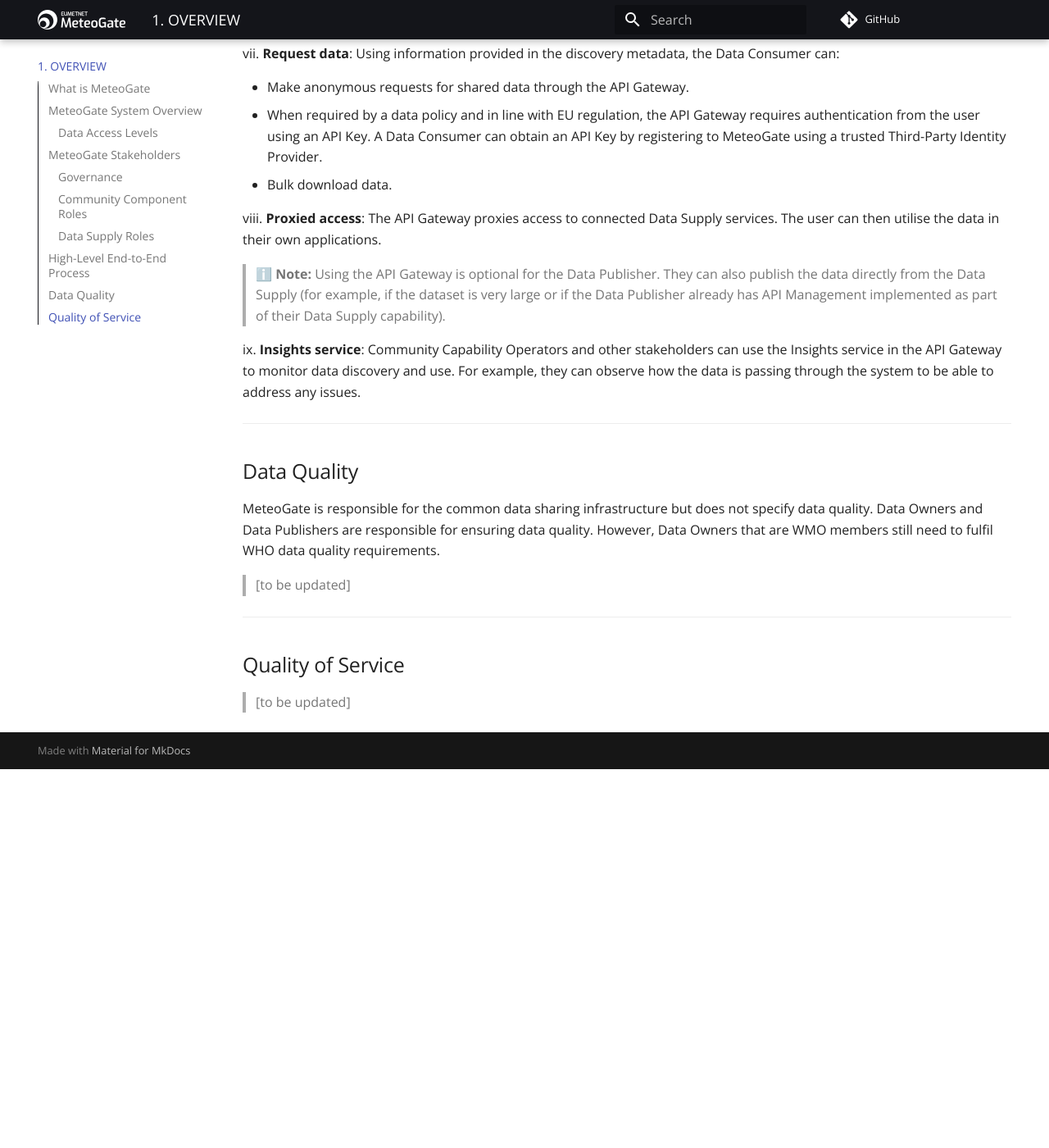
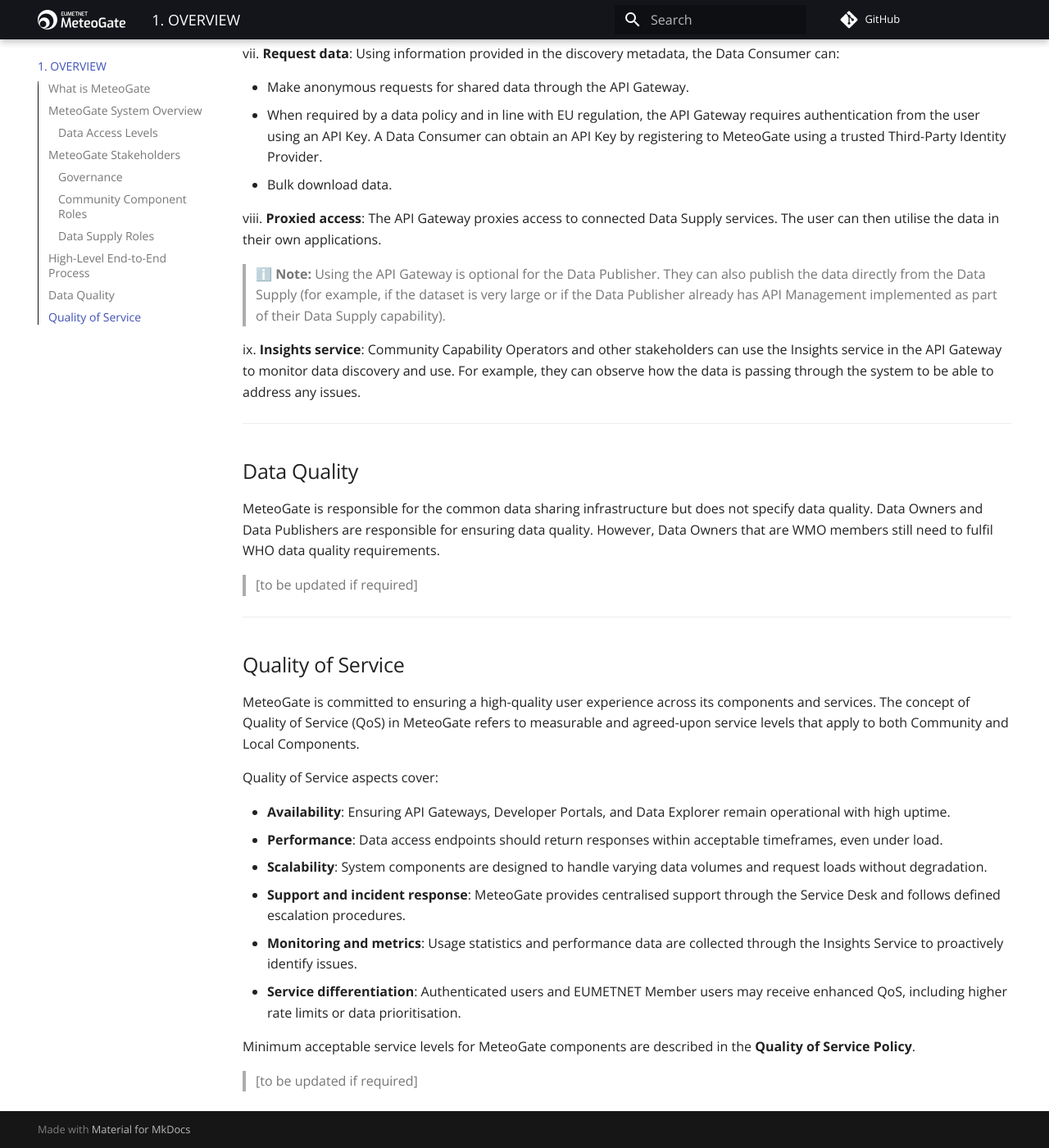
Before and after one commit to EUMETNET/meteogate-documentation, an MkDocs documentation site: the page built from docs/1-overview.md, in a window 1280 px wide and 1400 px high, scrolled down 6660 px. Shown: the whole window at 82% size. Built offline with MkDocs 1.6.1 and Material for MkDocs 9.7.7, drawn with Linux system fonts in a browser that asks for light colours; comment, search, counter and statistics services are not loaded; before the commit the page ends 7598 px from its top, so only the background shows below that.

Commit message:
Update 1-overview.md

```diff
--- a/docs/1-overview.md
+++ b/docs/1-overview.md
@@ -143,10 +143,23 @@ viii.	**Proxied access**: The API Gateway proxies access to connected Data Suppl
 MeteoGate is responsible for the common data sharing infrastructure but does not specify data quality. Data Owners and Data Publishers are responsible for ensuring data quality.
 However, Data Owners that are WMO members still need to fulfil WHO data quality requirements.
 
-> [to be updated]
+> [to be updated if required]
 
 ---
 
 ## Quality of Service
 
-> [to be updated]
+MeteoGate is committed to ensuring a high-quality user experience across its components and services. The concept of Quality of Service (QoS) in MeteoGate refers to measurable and agreed-upon service levels that apply to both Community and Local Components.
+
+Quality of Service aspects cover:
+
+- **Availability**: Ensuring API Gateways, Developer Portals, and Data Explorer remain operational with high uptime.
+- **Performance**: Data access endpoints should return responses within acceptable timeframes, even under load.
+- **Scalability**: System components are designed to handle varying data volumes and request loads without degradation.
+- **Support and incident response**: MeteoGate provides centralised support through the Service Desk and follows defined escalation procedures.
+- **Monitoring and metrics**: Usage statistics and performance data are collected through the Insights Service to proactively identify issues.
+- **Service differentiation**: Authenticated users and EUMETNET Member users may receive enhanced QoS, including higher rate limits or data prioritisation.
+
+Minimum acceptable service levels for MeteoGate components are described in the **Quality of Service Policy**.
+
+> [to be updated if required]
```
